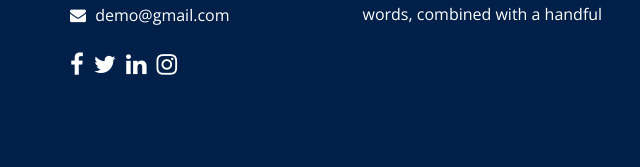
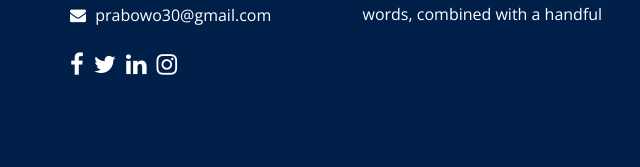
Before and after one commit to MeraihMimpi/web-percobaan, a plain HTML site: page index.html in a window 1280 px wide. Shown: the part 5157-5324 px from the top of the page, 0-640 px from the left. Drawn offline with nearby package versions, Linux system fonts and the light colour scheme; some packages are replaced by stand-ins of ours.

Commit message:
Update index.html

```diff
--- a/index.html
+++ b/index.html
@@ -673,7 +673,7 @@
               <a href="">
                 <i class="fa fa-envelope" aria-hidden="true"></i>
                 <span>
-                  demo@gmail.com
+                  prabowo30@gmail.com
                 </span>
               </a>
             </div>
```
